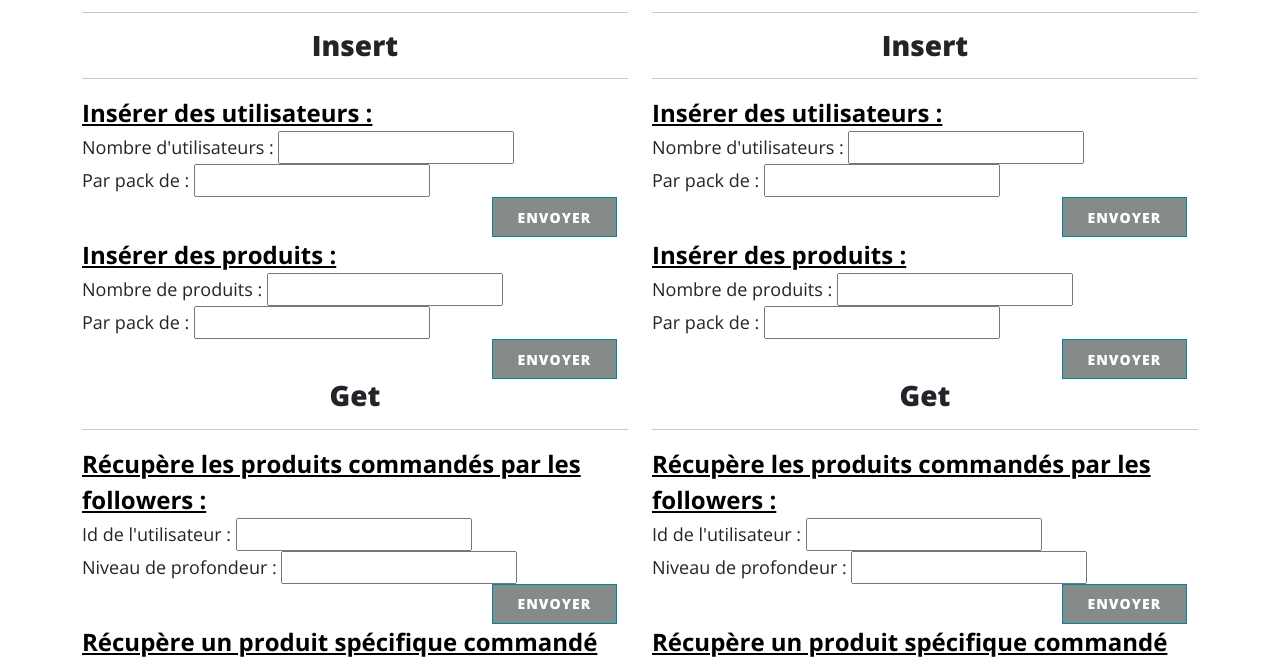
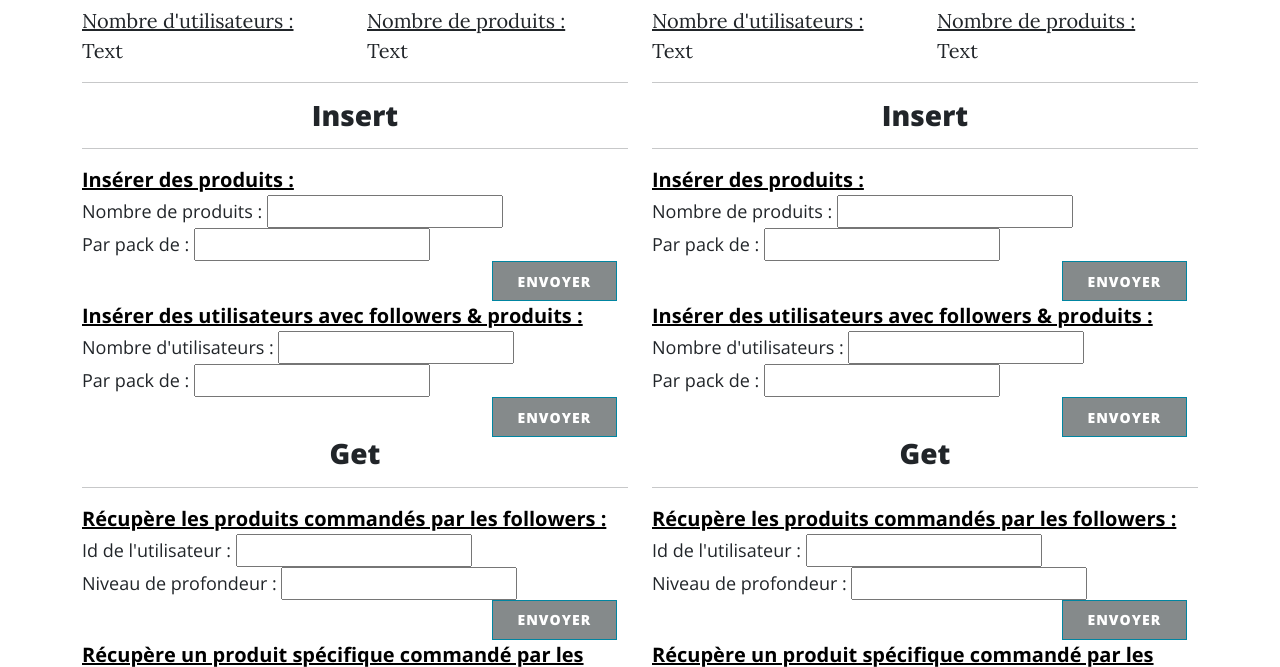
Before and after one commit to Mydalia/TP-NoSQL, a website: page public/index.html in a window 1280 px wide. Shown: the part 660-1327 px from the top of the page. Drawn offline with nearby package versions, Linux system fonts and the light colour scheme.

Commit message:
Create function.js

```diff
--- /dev/null
+++ b/public/assets/js/function.js
@@ -0,0 +1,4 @@
+const sgbdNumberOfUsers = document.getElementById('sgbd-number-of-users');
+const sgbdNumberOfProducts = document.getElementById('sgbd-number-of-products');
+const NoSqlNumberOfUsers = document.getElementById('nosql-number-of-users');
+const NoSqlNumberOfProducts = document.getElementById('nosql-number-of-products');
--- a/public/index.html
+++ b/public/index.html
@@ -43,6 +43,28 @@
                 <div class="post-preview"><a>
                         <h2 class="post-title">SGBD</h2>
                     </a>
+                    <div class="row">
+                        <div class="col">
+                            <div class="row">
+                                <div class="col">
+                                    <div class="row">
+                                        <div class="col"><span style="text-align: center;text-decoration: underline;">Nombre d'utilisateurs :</span></div>
+                                    </div>
+                                    <div class="row">
+                                        <div class="col"><span id="sgbd-number-of-users">Text</span></div>
+                                    </div>
+                                </div>
+                            </div>
+                        </div>
+                        <div class="col">
+                            <div class="row">
+                                <div class="col"><span style="text-decoration: underline;">Nombre de produits :</span></div>
+                            </div>
+                            <div class="row">
+                                <div class="col"><span id="sgbd-number-of-products">Text</span></div>
+                            </div>
+                        </div>
+                    </div>
                     <hr>
                 </div>
                 <div class="post-preview">
@@ -51,18 +73,18 @@
                         <hr>
                     </div>
                 </div>
-                <div class="post-preview"><strong class="text-center" style="color: var(--bs-black);font-family: 'Open Sans', sans-serif;text-decoration: underline;font-size: 24px;">Insérer des utilisateurs :</strong>
+                <div class="post-preview"><strong class="text-center" style="color: var(--bs-black);font-family: 'Open Sans', sans-serif;text-decoration: underline;font-size: 20px;">Insérer des produits :</strong>
+                    <div><span style="font-family: 'Open Sans', sans-serif;font-size: 18px;">Nombre de produits :&nbsp;<input type="number" id="sgbd-insert-product-number"></span></div>
+                    <div><span style="font-family: 'Open Sans', sans-serif;font-size: 18px;">Par pack de :&nbsp;<input type="number" id="sgbd-insert-product-batch"></span></div>
+                    <div class="d-xl-flex">
+                        <div class="col offset-xl-9"><button class="btn btn-primary d-xl-flex align-items-xl-center" id="sgbd-insert-product-btn" type="button" style="background: rgb(133,138,139);height: 40px;">Envoyer</button></div>
+                    </div>
+                </div>
+                <div class="post-preview"><strong class="text-center" style="color: var(--bs-black);font-family: 'Open Sans', sans-serif;text-decoration: underline;font-size: 20px;">Insérer des utilisateurs avec followers &amp; produits :</strong>
                     <div><span style="font-family: 'Open Sans', sans-serif;font-size: 18px;">Nombre d'utilisateurs :&nbsp;<input type="number" id="sgbd-insert-user-number"></span></div>
                     <div><span style="font-family: 'Open Sans', sans-serif;font-size: 18px;">Par pack de :&nbsp;<input type="number" id="sgbd-insert-user-batch"></span></div>
                     <div class="d-xl-flex">
                         <div class="col offset-xl-9"><button class="btn btn-primary d-xl-flex align-items-xl-center" id="sgbd-insert-user-btn" type="button" style="background: rgb(133,138,139);height: 40px;">Envoyer</button></div>
-                    </div>
-                </div>
-                <div class="post-preview"><strong class="text-center" style="color: var(--bs-black);font-family: 'Open Sans', sans-serif;text-decoration: underline;font-size: 24px;">Insérer des produits :</strong>
-                    <div><span style="font-family: 'Open Sans', sans-serif;font-size: 18px;">Nombre de produits :&nbsp;<input type="number" id="sgbd-insert-product-number"></span></div>
-                    <div><span style="font-family: 'Open Sans', sans-serif;font-size: 18px;">Par pack de :&nbsp;<input type="number" id="sgbd-insert-product-batch"></span></div>
-                    <div class="d-xl-flex">
-                        <div class="col offset-xl-9"><button class="btn btn-primary d-xl-flex align-items-xl-center" id="sgbd-insert-product-btn" type="button" style="background: rgb(133,138,139);height: 40px;">Envoyer</button></div>
                     </div>
                 </div>
                 <div class="post-preview">
@@ -71,14 +93,14 @@
                         <hr>
                     </div>
                 </div>
-                <div class="post-preview"><strong class="text-center" style="color: var(--bs-black);font-family: 'Open Sans', sans-serif;text-decoration: underline;font-size: 24px;">Récupère les produits commandés par les followers :</strong>
+                <div class="post-preview"><strong class="text-center" style="color: var(--bs-black);font-family: 'Open Sans', sans-serif;text-decoration: underline;font-size: 20px;">Récupère les produits commandés par les followers :</strong>
                     <div><span style="font-family: 'Open Sans', sans-serif;font-size: 18px;">Id de l'utilisateur :&nbsp;<input type="number" id="sgbd-get-products-by-followers-iduser"></span></div>
                     <div><span style="font-family: 'Open Sans', sans-serif;font-size: 18px;">Niveau de profondeur :&nbsp;<input type="number" id="sgbd-get-products-by-followers-depth"></span></div>
                     <div class="d-xl-flex">
                         <div class="col offset-xl-9"><button class="btn btn-primary d-xl-flex align-items-xl-center" id="sgbd-insert-get-btn" type="button" style="background: rgb(133,138,139);height: 40px;">Envoyer</button></div>
                     </div>
                 </div>
-                <div class="post-preview"><strong class="text-center" style="color: var(--bs-black);font-family: 'Open Sans', sans-serif;text-decoration: underline;font-size: 24px;">Récupère un produit spécifique commandé par les followers :</strong>
+                <div class="post-preview"><strong class="text-center" style="color: var(--bs-black);font-family: 'Open Sans', sans-serif;text-decoration: underline;font-size: 20px;">Récupère un produit spécifique commandé par les followers :</strong>
                     <div><span style="font-family: 'Open Sans', sans-serif;font-size: 18px;">Id de l'utilisateur :&nbsp;<input type="number" id="sgbd-get-product-by-followers-iduser"></span></div>
                     <div><span style="font-family: 'Open Sans', sans-serif;font-size: 18px;">Id du produit :&nbsp;<input type="number" id="sgbd-get-product-by-followers-id-product"></span></div>
                     <div><span style="font-family: 'Open Sans', sans-serif;font-size: 18px;">Niveau de profondeur :&nbsp;<input type="number" id="sgbd-get-product-by-followers-depth"></span></div>
@@ -86,7 +108,7 @@
                         <div class="col offset-xl-9"><button class="btn btn-primary d-xl-flex align-items-xl-center" id="sgbd-get-product-by-followers-btn" type="button" style="background: rgb(133,138,139);height: 40px;">Envoyer</button></div>
                     </div>
                 </div>
-                <div class="post-preview"><strong class="text-center" style="color: var(--bs-black);font-family: 'Open Sans', sans-serif;text-decoration: underline;font-size: 24px;">Récupère les utilisateurs ayant achetés un produit spécifique :</strong>
+                <div class="post-preview"><strong class="text-center" style="color: var(--bs-black);font-family: 'Open Sans', sans-serif;text-decoration: underline;font-size: 20px;">Récupère les utilisateurs ayant achetés un produit spécifique :</strong>
                     <div><span style="font-family: 'Open Sans', sans-serif;font-size: 18px;">Id du produit :&nbsp;<input type="number" id="sgbd-get-followers-by-product-id-product"></span></div>
                     <div><span style="font-family: 'Open Sans', sans-serif;font-size: 18px;">Niveau de profondeur :&nbsp;<input type="number" id="sgbd-get-followers-by-product-depth"></span></div>
                     <div class="d-xl-flex">
@@ -107,6 +129,28 @@
                 <div class="post-preview"><a>
                         <h2 class="post-title">No SQL</h2>
                     </a>
+                    <div class="row">
+                        <div class="col">
+                            <div class="row">
+                                <div class="col">
+                                    <div class="row">
+                                        <div class="col"><span style="text-align: center;text-decoration: underline;">Nombre d'utilisateurs :</span></div>
+                                    </div>
+                                    <div class="row">
+                                        <div class="col"><span id="nosql-number-of-users">Text</span></div>
+                                    </div>
+                                </div>
+                            </div>
+                        </div>
+                        <div class="col">
+                            <div class="row">
+                                <div class="col"><span style="text-decoration: underline;">Nombre de produits :</span></div>
+                            </div>
+                            <div class="row">
+                                <div class="col"><span id="nosql-number-of-products">Text</span></div>
+                            </div>
+                        </div>
+                    </div>
                     <hr>
                 </div>
                 <div class="post-preview">
@@ -115,18 +159,18 @@
                         <hr>
                     </div>
                 </div>
-                <div class="post-preview"><strong class="text-center" style="color: var(--bs-black);font-family: 'Open Sans', sans-serif;text-decoration: underline;font-size: 24px;">Insérer des utilisateurs :</strong>
+                <div class="post-preview"><strong class="text-center" style="color: var(--bs-black);font-family: 'Open Sans', sans-serif;text-decoration: underline;font-size: 20px;">Insérer des produits :</strong>
+                    <div><span style="font-family: 'Open Sans', sans-serif;font-size: 18px;">Nombre de produits :&nbsp;<input type="number" id="nosql-insert-product-number"></span></div>
+                    <div><span style="font-family: 'Open Sans', sans-serif;font-size: 18px;">Par pack de :&nbsp;<input type="number" id="nosql-insert-product-batch"></span></div>
+                    <div class="d-xl-flex">
+                        <div class="col offset-xl-9"><button class="btn btn-primary d-xl-flex align-items-xl-center" id="nosql-insert-product-btn" type="button" style="background: rgb(133,138,139);height: 40px;">Envoyer</button></div>
+                    </div>
+                </div>
+                <div class="post-preview"><strong class="text-center" style="color: var(--bs-black);font-family: 'Open Sans', sans-serif;text-decoration: underline;font-size: 20px;">Insérer des utilisateurs avec followers &amp; produits :</strong>
                     <div><span style="font-family: 'Open Sans', sans-serif;font-size: 18px;">Nombre d'utilisateurs :&nbsp;<input type="number" id="nosql-insert-user-number"></span></div>
                     <div><span style="font-family: 'Open Sans', sans-serif;font-size: 18px;">Par pack de :&nbsp;<input type="number" id="nosql-insert-user-batch"></span></div>
                     <div class="d-xl-flex">
                         <div class="col offset-xl-9"><button class="btn btn-primary d-xl-flex align-items-xl-center" id="nosql-insert-user-btn" type="button" style="background: rgb(133,138,139);height: 40px;">Envoyer</button></div>
-                    </div>
-                </div>
-                <div class="post-preview"><strong class="text-center" style="color: var(--bs-black);font-family: 'Open Sans', sans-serif;text-decoration: underline;font-size: 24px;">Insérer des produits :</strong>
-                    <div><span style="font-family: 'Open Sans', sans-serif;font-size: 18px;">Nombre de produits :&nbsp;<input type="number" id="nosql-insert-product-number"></span></div>
-                    <div><span style="font-family: 'Open Sans', sans-serif;font-size: 18px;">Par pack de :&nbsp;<input type="number" id="nosql-insert-product-batch"></span></div>
-                    <div class="d-xl-flex">
-                        <div class="col offset-xl-9"><button class="btn btn-primary d-xl-flex align-items-xl-center" id="nosql-insert-product-btn" type="button" style="background: rgb(133,138,139);height: 40px;">Envoyer</button></div>
                     </div>
                 </div>
                 <div class="post-preview">
@@ -135,14 +179,14 @@
                         <hr>
                     </div>
                 </div>
-                <div class="post-preview"><strong class="text-center" style="color: var(--bs-black);font-family: 'Open Sans', sans-serif;text-decoration: underline;font-size: 24px;">Récupère les produits commandés par les followers :</strong>
+                <div class="post-preview"><strong class="text-center" style="color: var(--bs-black);font-family: 'Open Sans', sans-serif;text-decoration: underline;font-size: 20px;">Récupère les produits commandés par les followers :</strong>
                     <div><span style="font-family: 'Open Sans', sans-serif;font-size: 18px;">Id de l'utilisateur :&nbsp;<input type="number" id="nosql-get-products-by-followers-iduser"></span></div>
                     <div><span style="font-family: 'Open Sans', sans-serif;font-size: 18px;">Niveau de profondeur :&nbsp;<input type="number" id="nosql-get-products-by-followers-depth"></span></div>
                     <div class="d-xl-flex">
                         <div class="col offset-xl-9"><button class="btn btn-primary d-xl-flex align-items-xl-center" id="nosql-insert-get-btn" type="button" style="background: rgb(133,138,139);height: 40px;">Envoyer</button></div>
                     </div>
                 </div>
-                <div class="post-preview"><strong class="text-center" style="color: var(--bs-black);font-family: 'Open Sans', sans-serif;text-decoration: underline;font-size: 24px;">Récupère un produit spécifique commandé par les followers :</strong>
+                <div class="post-preview"><strong class="text-center" style="color: var(--bs-black);font-family: 'Open Sans', sans-serif;text-decoration: underline;font-size: 20px;">Récupère un produit spécifique commandé par les followers :</strong>
                     <div><span style="font-family: 'Open Sans', sans-serif;font-size: 18px;">Id de l'utilisateur :&nbsp;<input type="number" id="nosql-get-product-by-followers-iduser"></span></div>
                     <div><span style="font-family: 'Open Sans', sans-serif;font-size: 18px;">Id du produit :&nbsp;<input type="number" id="nosql-get-product-by-followers-id-product"></span></div>
                     <div><span style="font-family: 'Open Sans', sans-serif;font-size: 18px;">Niveau de profondeur :&nbsp;<input type="number" id="nosql-get-product-by-followers-depth"></span></div>
@@ -150,7 +194,7 @@
                         <div class="col offset-xl-9"><button class="btn btn-primary d-xl-flex align-items-xl-center" id="nosql-get-product-by-followers-btn" type="button" style="background: rgb(133,138,139);height: 40px;">Envoyer</button></div>
                     </div>
                 </div>
-                <div class="post-preview"><strong class="text-center" style="color: var(--bs-black);font-family: 'Open Sans', sans-serif;text-decoration: underline;font-size: 24px;">Récupère les utilisateurs ayant achetés un produit spécifique :</strong>
+                <div class="post-preview"><strong class="text-center" style="color: var(--bs-black);font-family: 'Open Sans', sans-serif;text-decoration: underline;font-size: 20px;">Récupère les utilisateurs ayant achetés un produit spécifique :</strong>
                     <div><span style="font-family: 'Open Sans', sans-serif;font-size: 18px;">Id du produit :&nbsp;<input type="number" id="nosql-get-followers-by-product-id-product"></span></div>
                     <div><span style="font-family: 'Open Sans', sans-serif;font-size: 18px;">Niveau de profondeur :&nbsp;<input type="number" id="nosql-get-followers-by-product-depth"></span></div>
                     <div class="d-xl-flex">
```
